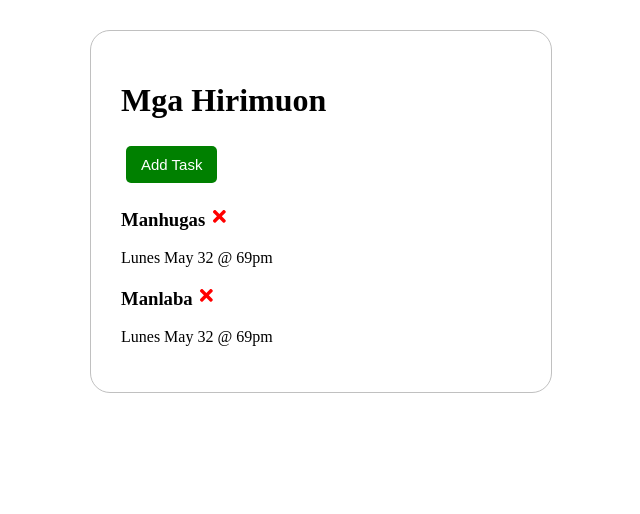
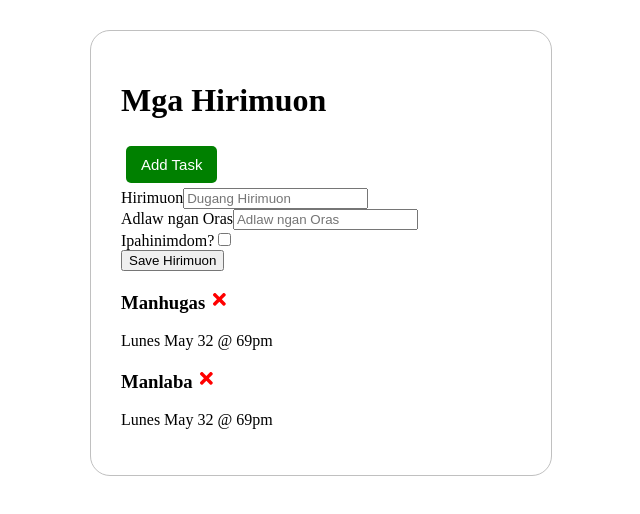
Before and after one commit to sabooo910/reactjs-test, a React (Create React App) app: page / in a window 1280 px wide. Shown: the top 514 px of the page, without its empty margins (319-959 px from the left). Built offline with nearby package versions, Linux system fonts and the light colour scheme.

Commit message:
add duganghihimuon

```diff
--- a/src/App.js
+++ b/src/App.js
@@ -1,6 +1,7 @@
 import { useState } from 'react'
 import ToDo from "./components/ToDo"
 import Hirimuon from "./components/Hirimuon"
+import DugangHirimuon from "./components/DugangHihimuon"
 
 const App = () => {
   const [hirimuon, setHirimuon ] = useState([
@@ -8,14 +9,14 @@ const App = () => {
       id: 1,
       text: 'Manhugas',
       adlaw: 'Lunes May 32 @ 69pm',
-      reminder: true,
+      pahinumdom: true,
     },
 
     {
       id: 2,
       text: 'Manlaba',
       adlaw: 'Lunes May 32 @ 69pm',
-      reminder: true,
+      pahinumdom: true,
     },
   ])
 
@@ -27,6 +28,7 @@ const App = () => {
   return (
     <div className='container'>
       <ToDo />
+      <DugangHirimuon />
       {hirimuon.length > 0 ?
         <Hirimuon
           hirimuon={hirimuon}
--- /dev/null
+++ b/src/components/DugangHihimuon.js
@@ -0,0 +1,42 @@
+import {useState} from 'react'
+import React from 'react'
+
+const DugangHihimuon = () => {
+    const [text, setText] = useState('')
+    const [adlaw, setAdlaw] = useState('')
+    const [pahinumdom, setPahinumdom] = useState(false)
+
+    return (
+        <form>
+            <div>
+                <label>Hirimuon</label>
+                <input
+                    type='text'
+                    placeholder='Dugang Hirimuon'
+                    value={text}
+                    onChange={(e) => setText(e.target.value)}
+                />
+            </div>
+            <div>
+                <label>Adlaw ngan Oras</label>
+                <input
+                    type='text'
+                    placeholder='Adlaw ngan Oras'
+                    value={adlaw}
+                    onChange={(e) => setAdlaw(e.target.value)}/>
+            </div>
+            <div>
+                <label>Ipahinimdom?</label>
+                <input
+                    type='checkbox'
+                    value={pahinumdom}
+                    onChange={(e) => setPahinumdom(e.currentTarget.checked)}
+                />
+            </div>
+
+            <input type='submit' value='Save Hirimuon' />
+        </form>
+    )
+}
+
+export default DugangHihimuon
```
